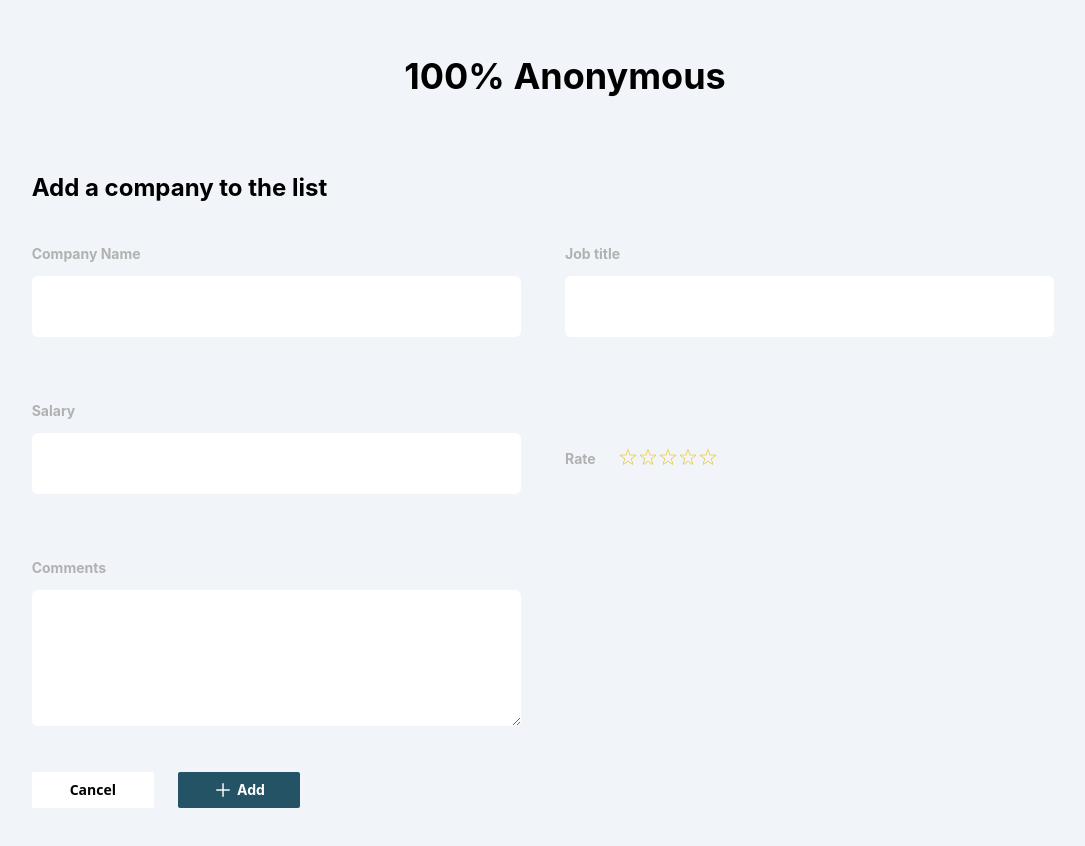
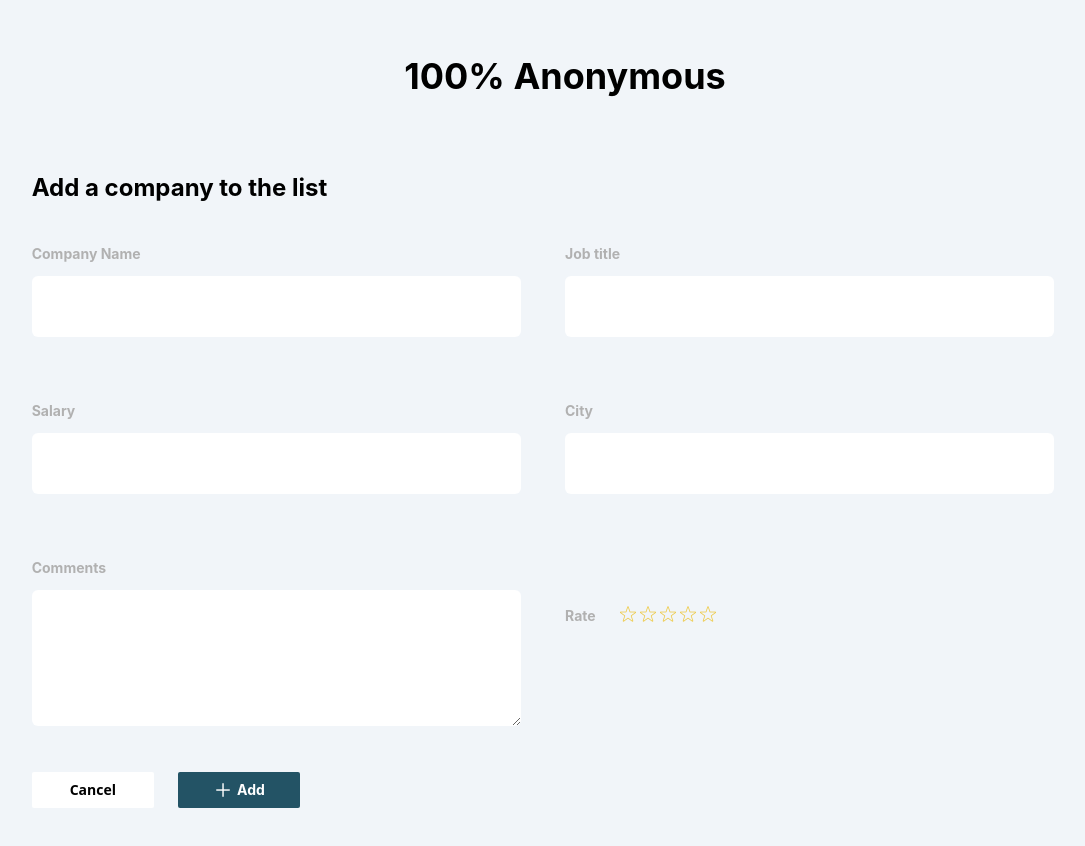
Before and after one commit to osscameroon/jobsika, a Nuxt app in the folder frontend/: page /add_salary in a window 1280 px wide. Shown: the top 846 px of the page, without its empty margins (75-1160 px from the left). Built offline with nearby package versions, Linux system fonts and the light colour scheme.

Commit message:
AddACityField: I added the city field

```diff
--- a/frontend/pages/add_salary.vue
+++ b/frontend/pages/add_salary.vue
@@ -54,6 +54,12 @@
                 content="subtitle"
                 myInput="input"
               />
+              <MyInput
+                title="City"
+                myStyle="height: 61px;"
+                content="subtitle"
+                myInput="input"
+              />
               <div class="site__input w-full flex my-3 md:my-0 md:mt-12">
                 <p
                   class="text-xs md:text-sm font-bold"
```
